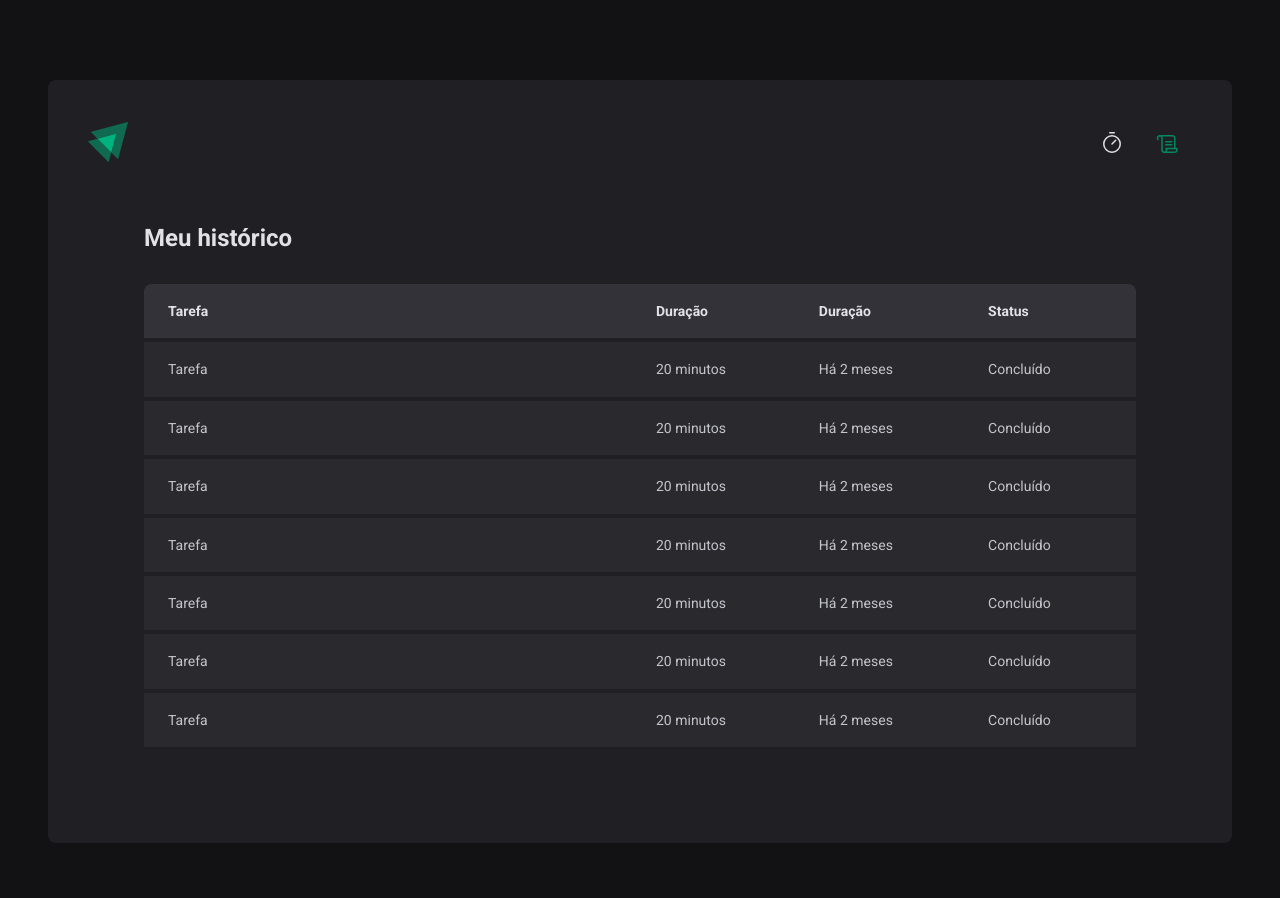
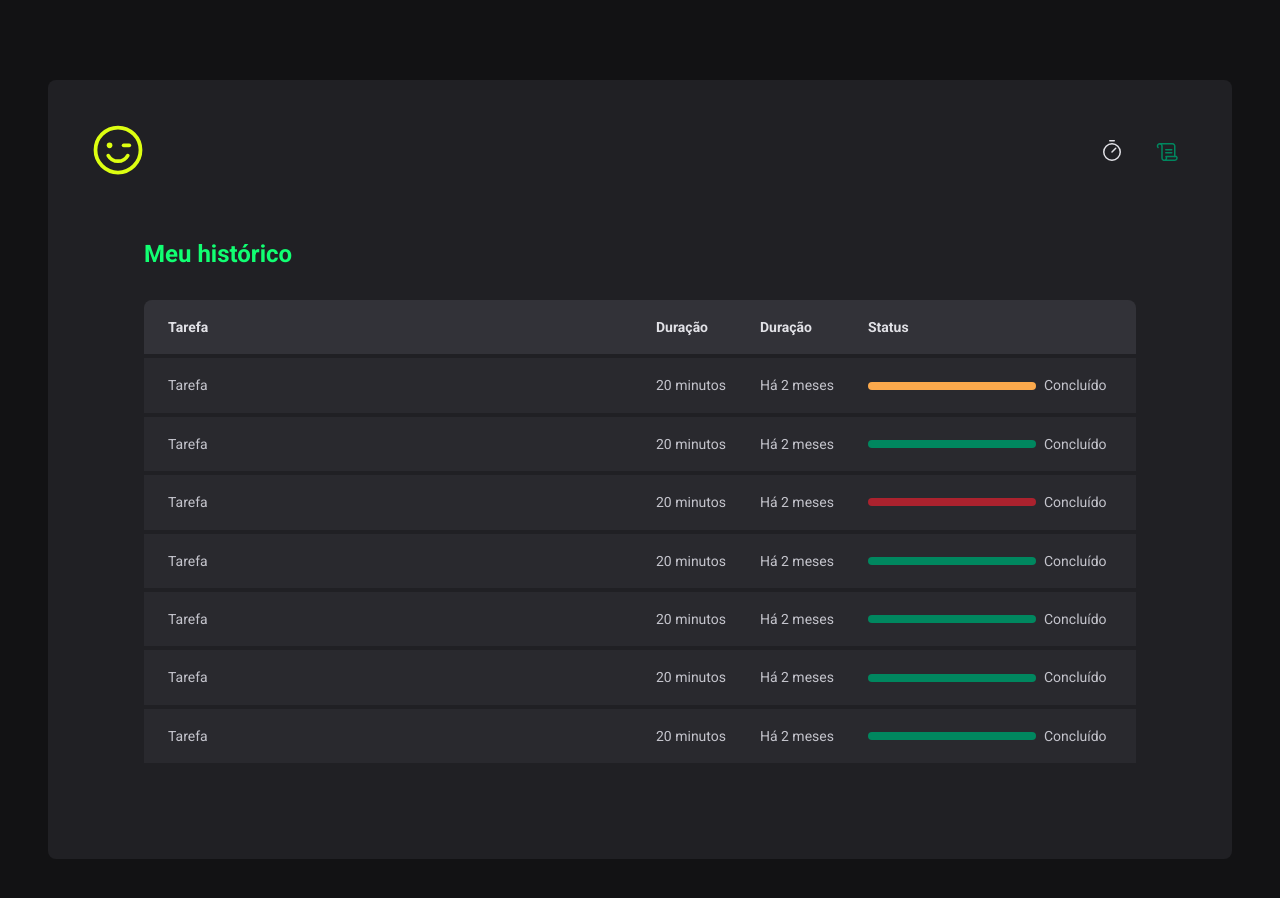
Before and after one commit to Reginaldo007oliveira/Ignite-timer, a React (Vite) app: page /history in a window 1280 px wide. Shown: the top 898 px of the page. Built offline with nearby package versions, Linux system fonts and the light colour scheme.

Commit message:
Cores no componet status

```diff
--- a/src/components/Header/index.tsx
+++ b/src/components/Header/index.tsx
@@ -1,14 +1,14 @@
 import { HeaderContainer } from './styles'
-import { Scroll, Timer } from 'phosphor-react'
+import { Scroll, SmileyWink, Timer } from 'phosphor-react'
 
-import logoIgnite from '../../assets/logo-ignite.svg'
+// import logoIgnite from '../../assets/logo-ignite.svg'
 import { NavLink } from 'react-router-dom'
 
 export function Header() {
   return (
     <HeaderContainer>
       <span>
-        <img src={logoIgnite} alt="" />
+        <SmileyWink size={60} />
       </span>
       <nav>
         <NavLink to="/" title="Timer">
--- a/src/components/Header/styles.ts
+++ b/src/components/Header/styles.ts
@@ -4,6 +4,7 @@
   display: flex;
   align-items: center;
   justify-content: space-between;
+  color: #df1;
 
   nav {
     display: flex;
--- a/src/pages/History/index.tsx
+++ b/src/pages/History/index.tsx
@@ -1,4 +1,4 @@
-import { HistoryContainer, HistoryList } from './styles'
+import { HistoryContainer, HistoryList, Status } from './styles'
 
 export function History() {
   return (
@@ -20,43 +20,57 @@
               <td>Tarefa</td>
               <td>20 minutos</td>
               <td>Há 2 meses</td>
-              <td>Concluído</td>
+              <td>
+                <Status statusColor="yellow">Concluído</Status>
+              </td>
             </tr>
             <tr>
               <td>Tarefa</td>
               <td>20 minutos</td>
               <td>Há 2 meses</td>
-              <td>Concluído</td>
+              <td>
+                <Status statusColor="green">Concluído</Status>
+              </td>
             </tr>
             <tr>
               <td>Tarefa</td>
               <td>20 minutos</td>
               <td>Há 2 meses</td>
-              <td>Concluído</td>
+              <td>
+                <Status statusColor="red">Concluído</Status>
+              </td>
             </tr>
             <tr>
               <td>Tarefa</td>
               <td>20 minutos</td>
               <td>Há 2 meses</td>
-              <td>Concluído</td>
+              <td>
+                <Status statusColor="green">Concluído</Status>
+              </td>
             </tr>
             <tr>
               <td>Tarefa</td>
               <td>20 minutos</td>
               <td>Há 2 meses</td>
-              <td>Concluído</td>
+              <td>
+                <Status statusColor="green">Concluído</Status>
+              </td>
             </tr>
             <tr>
               <td>Tarefa</td>
               <td>20 minutos</td>
               <td>Há 2 meses</td>
-              <td>Concluído</td>
+              <td>
+                <Status statusColor="green">Concluído</Status>
+              </td>
             </tr>
             <tr>
               <td>Tarefa</td>
               <td>20 minutos</td>
               <td>Há 2 meses</td>
-              <td>Concluído</td>
+              <td>
+                <Status statusColor="green">Concluído</Status>
+              </td>
             </tr>
           </tbody>
         </table>
--- a/src/pages/History/styles.ts
+++ b/src/pages/History/styles.ts
@@ -7,7 +7,7 @@
   flex-direction: column;
   h1 {
     font-size: 1.5rem;
-    color: ${(props) => props.theme['gray-100']};
+    color: ${(props) => props.theme['greenClarim-100']};
   }
 `
 
@@ -51,3 +51,25 @@
     }
   }
 `
+const STATUS_COLORS = {
+  yellow: 'yellow-500',
+  green: 'green-500',
+  red: 'red-500',
+} as const
+
+interface StatusProps {
+  statusColor: keyof typeof STATUS_COLORS
+}
+
+export const Status = styled.span<StatusProps>`
+  display: flex;
+  align-items: center;
+  gap: 0.5rem;
+  &::before {
+    content: '';
+    width: 10.5rem;
+    height: 0.5rem;
+    border-radius: 9999px;
+    background: ${(props) => props.theme[STATUS_COLORS[props.statusColor]]};
+  }
+`
```
